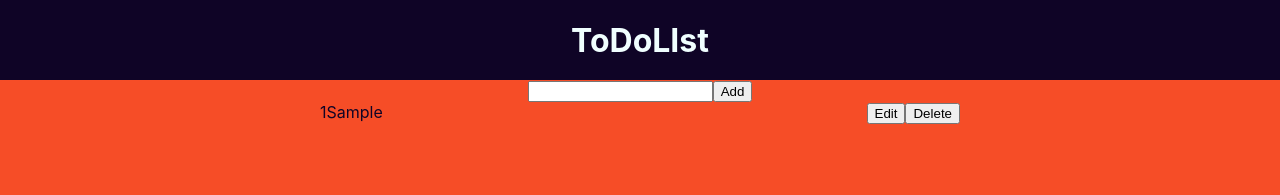
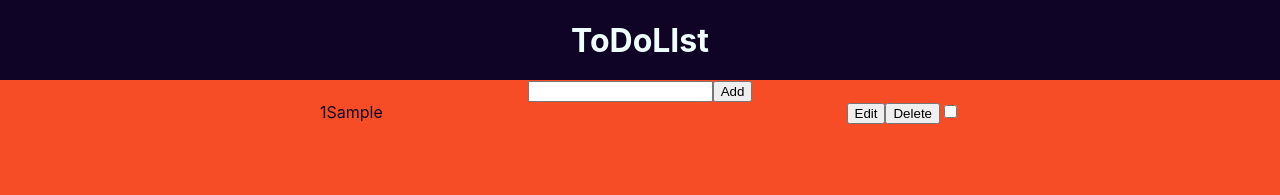
Before and after one commit to VladislavKorovin01/todolist, a React (Create React App) app: page / in a window 1280 px wide. Both pictures are taken after typing "Sample" into the empty fields and a click on the button "Add". Shown: the top 195 px of the page. Built offline with nearby package versions, Linux system fonts and the light colour scheme; the HTML template or start-up script is replaced by a standard one.

Commit message:
Implement functional todo complete

```diff
--- a/src/App.js
+++ b/src/App.js
@@ -7,7 +7,6 @@ import Header from './components/Header';
 function App() {
 
   const data = JSON.parse(localStorage.getItem('todolist'));
-  // const data =null;
   const[todolist, setTodolist]=useState( data ? data : []);
 
   useEffect(()=>{localStorage.setItem('todolist', JSON.stringify(todolist));},[todolist])
@@ -20,12 +19,24 @@ function App() {
     setTodolist(todolist.filter((t)=>t.id!==id));
   }
 
+  function ChangeComplete(todo){
+
+    const myArr = todolist.slice(0);
+    myArr.map((t)=>{
+        if(t.id===todo.id){
+          t.isComplete = !t.isComplete
+        };
+      })
+      setTodolist(myArr);
+      console.log(todolist);
+    }
+
   return (
     <div className="App">
       <Header/>
       <div className='container'>
         <TodoInputForm Add={Add}/>
-        <TodoList todolist={todolist} Delete={Delete}/>
+        <TodoList todolist={todolist} Delete={Delete} ChangeComplete={ChangeComplete}/>
       </div>
     </div>
   );
--- a/src/components/TodoItem.jsx
+++ b/src/components/TodoItem.jsx
@@ -1,6 +1,13 @@
-import React from "react";
+import React,{useState} from "react";
 
-function TodoItem({todo,index,Delete}){
+function TodoItem({todo,index,Delete,ChangeComplete}){
+
+    const[status, setStatus] = useState(todo.isComplete);
+
+    function Handle(){
+        setStatus(!status);
+        ChangeComplete(todo);
+    }
     return(
         <div className="todoItem">
             <div>
@@ -9,6 +16,9 @@ function TodoItem({todo,index,Delete}){
             <div>
                 <button>Edit</button>
                 <button onClick={()=>Delete(todo.id)}>Delete</button>
+                <input type="checkbox"
+                    checked={status}
+                    onChange={()=>Handle()}/>
             </div>
         </div>
     );
--- a/src/components/TodoList.jsx
+++ b/src/components/TodoList.jsx
@@ -1,12 +1,12 @@
 import React from 'react';
 import TodoItem from './TodoItem';
 
-function TodoList({todolist, Delete}){
+function TodoList({todolist, Delete, ChangeComplete}){
     return(
         <div>
             {todolist.map((todo,index)=>
             <div key={todo.id}>
-                <TodoItem todo={todo} index={index+1} Delete={Delete}/>
+                <TodoItem todo={todo} index={index+1} Delete={Delete} ChangeComplete={ChangeComplete}/>
             </div>)}
         </div>
     );
```
